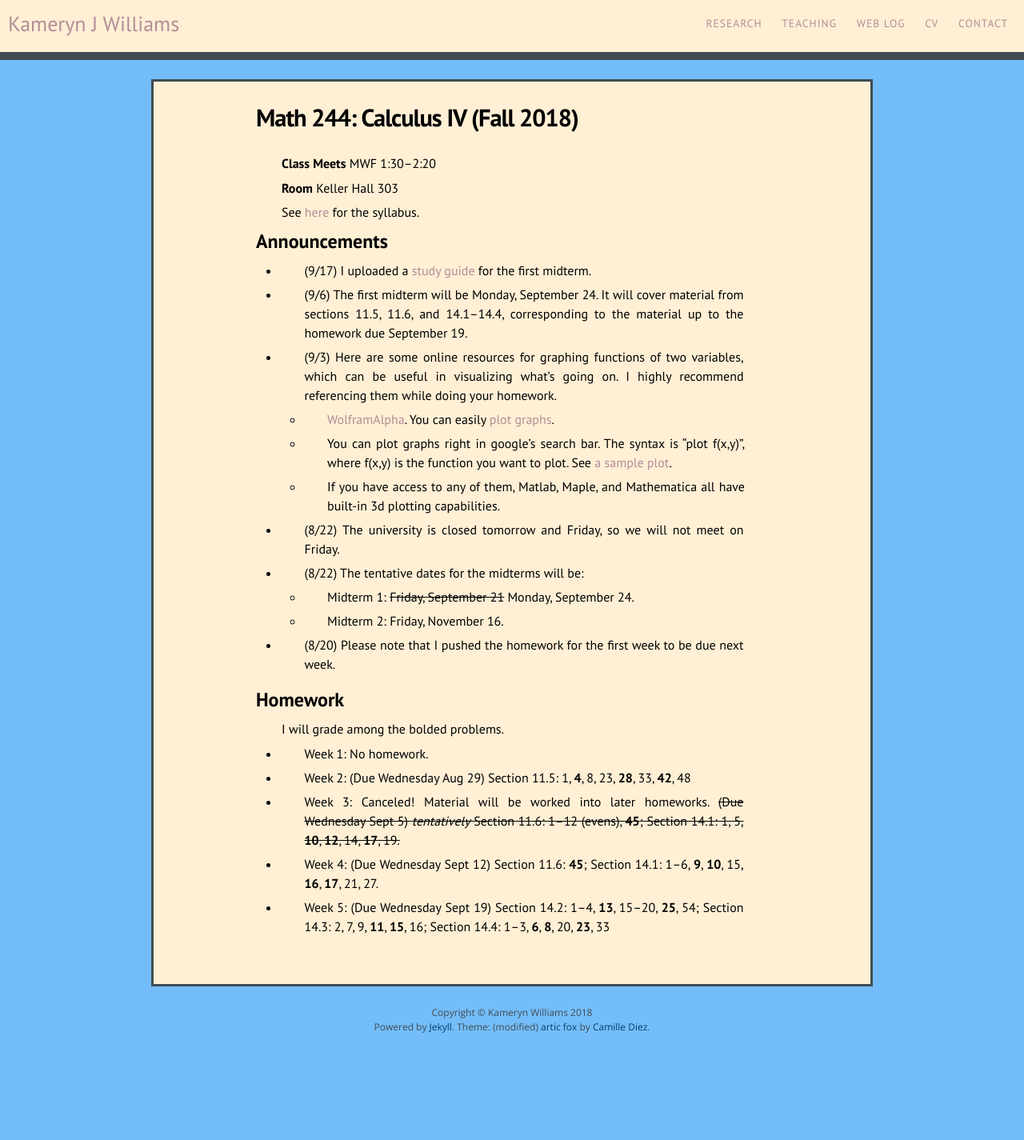
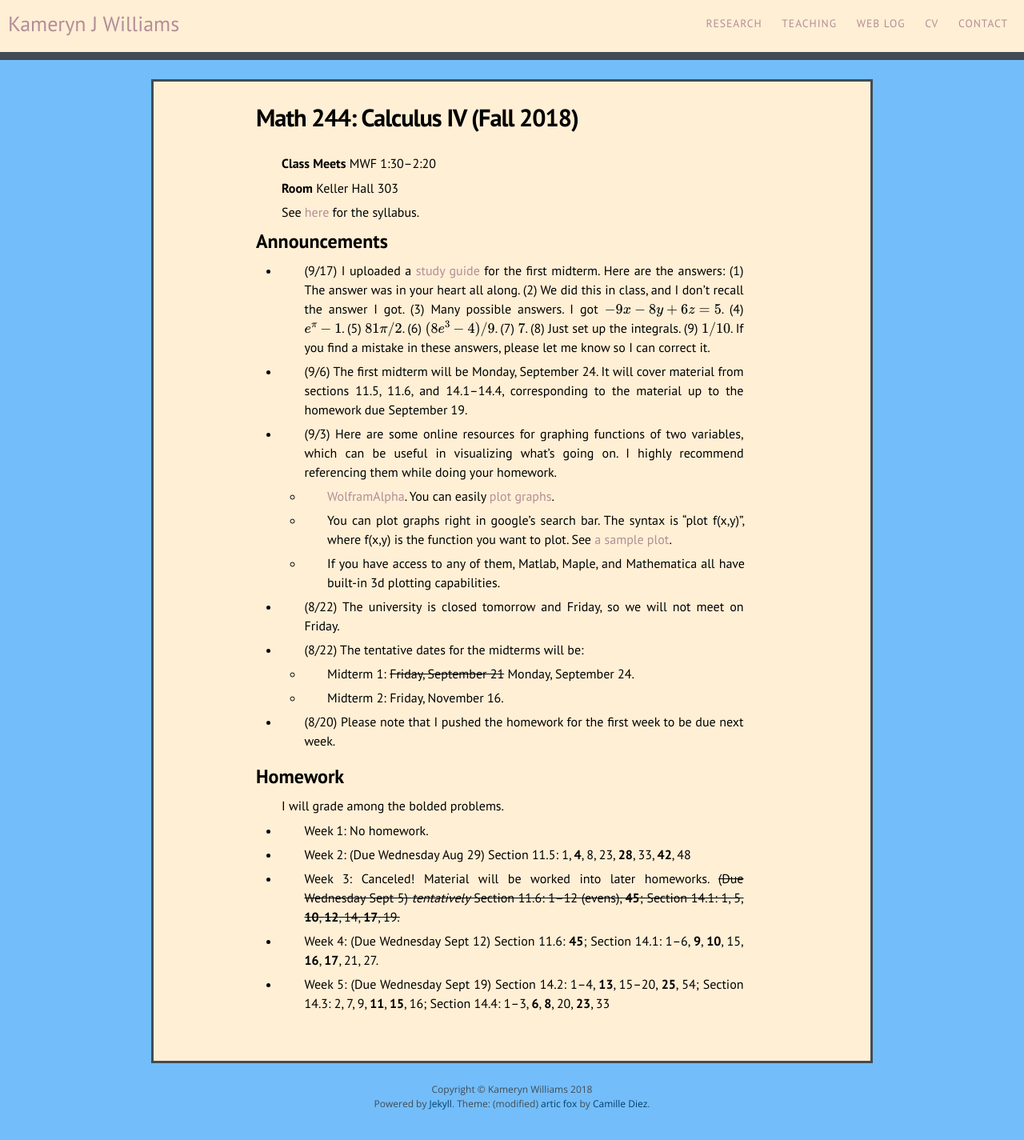
Before and after one commit to kamerynjw/kamerynjw.github.io, a Jekyll site: the page built from teaching/2018/math244.md, in a window 1280 px wide. Shown: the whole page at 80% size. Built offline with Jekyll 4.4.1, drawn with Linux system fonts in a browser that asks for light colours; nearby versions of some CDN libraries; formulas are drawn with MathJax 3; before the commit the page ends 1329 px from its top, so only the background shows below that.

Commit message:
added answers to study guide

```diff
--- a/teaching/2018/math244.md
+++ b/teaching/2018/math244.md
@@ -13,7 +13,7 @@ See [here]({{ page.url }}syllabus) for the syllabus.
 Announcements
 -------------
 
-* (9/17) I uploaded a [study guide]({{ page.url }}sg1.pdf) for the first midterm.
+* (9/17) I uploaded a [study guide]({{ page.url }}sg1.pdf) for the first midterm. Here are the answers: (1) The answer was in your heart all along. (2) We did this in class, and I don't recall the answer I got. (3) Many possible answers. I got $-9x - 8y + 6z = 5$. (4) $e^\pi - 1$. (5) $81\pi/2$. (6) $(8e^3 - 4)/9$. (7) $7$. (8) Just set up the integrals. (9) $1/10$. If you find a mistake in these answers, please let me know so I can correct it.
 
 * (9/6) The first midterm will be Monday, September 24. It will cover material from sections 11.5, 11.6, and 14.1–14.4, corresponding to the material up to the homework due September 19.
 
```
